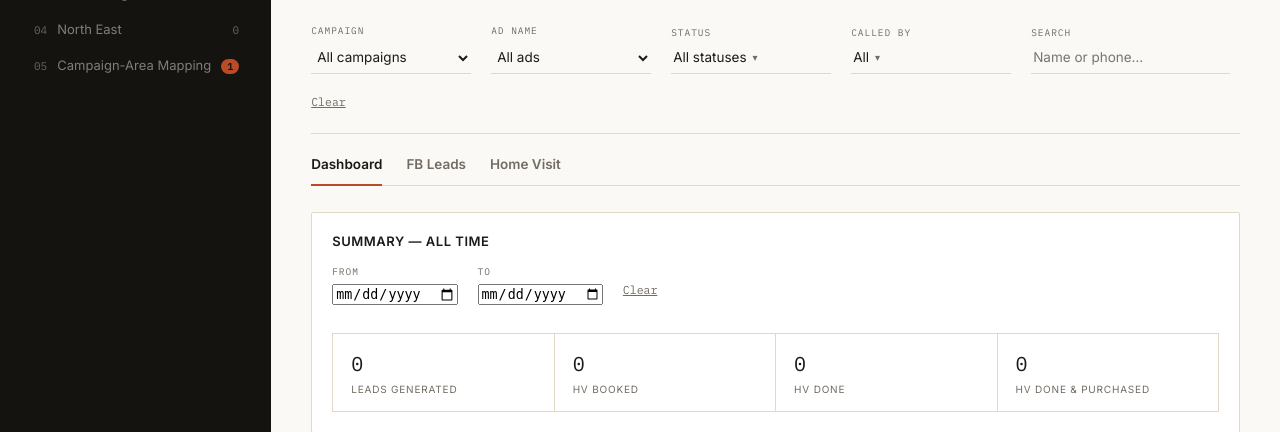
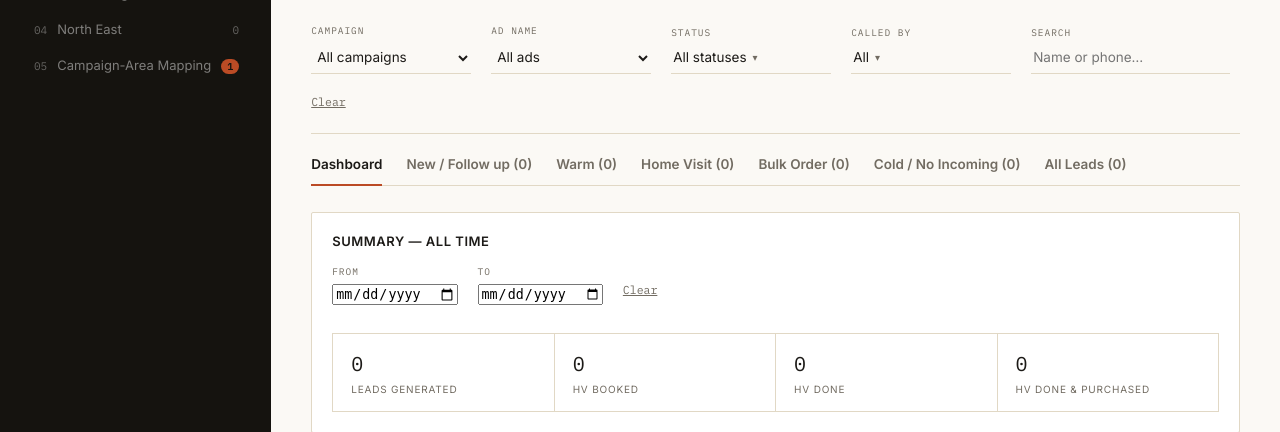
Before and after one commit to Kozynap/Facebook-Lead-Management, a Flask app: page / in a window 1280 px wide. Shown: the part 207-639 px from the top of the page. Run offline with Flask 3, Linux system fonts and the light colour scheme; tables that the repository leaves empty hold one stand-in row (values such as "Sample post").

Commit message:
Split leads into status-based tabs
Tabs: New / Follow up, Warm, Home Visit (Booked/Done/Done and Paid),
Bulk Order, Cold / No Incoming, plus All Leads. A lead belongs to the
tab of its primary status and moves the instant its status changes
(single edit or bulk). Tab labels show live counts; Download Excel
exports the current tab's statuses.

Co-Authored-By: Claude Sonnet 5.5 <noreply@anthropic.com>

```diff
--- a/static/js/app.js
+++ b/static/js/app.js
@@ -221,7 +221,8 @@
     // Home Visit tab's membership is driven by status (must be one of the
     // 3 HV pipeline stages) and has its own local status filter for that -
     // the global Status filter would otherwise always show zero results.
-    el("#statusFilterField").classList.toggle("hidden", state.selectedSubTab === "homevisit");
+    // Same for the status-based tabs: their statuses are fixed by the tab.
+    el("#statusFilterField").classList.toggle("hidden", state.selectedSubTab in STATUS_TABS);
 
     const monthSel = el("#monthFilter");
     const currentMonth = state.selectedMonth;
@@ -372,9 +373,28 @@
     });
   }
 
+  // Status-based tabs. A lead lives in exactly one of them, decided by its
+  // primaryStatus() - so the moment its status changes it moves tabs.
+  // (The Home Visit tab keeps its own richer layout, see renderHomeVisitTab.)
+  const STATUS_TABS = {
+    new: { title: "New / Follow up", statuses: ["New", "Follow up"] },
+    warm: { title: "Warm", statuses: ["Warm"] },
+    homevisit: { title: "Home Visit", statuses: HV_PIPELINE_STATUSES },
+    bulk: { title: "Bulk Order", statuses: ["Bulk Order"] },
+    cold: { title: "Cold / No Incoming", statuses: ["Cold", "No Incoming"] },
+  };
+
+  const inStatusTab = (lead, tabKey) => STATUS_TABS[tabKey].statuses.includes(primaryStatus(lead));
+
   function renderSubTabBar() {
+    const areaLeads = state.selectedNav ? leadsForArea() : [];
     document.querySelectorAll("#subTabs .tab-btn").forEach((btn) => {
       btn.classList.toggle("active", btn.dataset.subtab === state.selectedSubTab);
+      const key = btn.dataset.subtab;
+      if (btn.dataset.label && key !== "dashboard") {
+        const n = STATUS_TABS[key] ? areaLeads.filter((l) => inStatusTab(l, key)).length : areaLeads.length;
+        btn.textContent = `${btn.dataset.label} (${n})`;
+      }
     });
   }
 
@@ -382,6 +402,8 @@
     document.querySelectorAll("#subTabs .tab-btn").forEach((btn) => {
       btn.addEventListener("click", () => {
         state.selectedSubTab = btn.dataset.subtab;
+        state.trackingTablePage = 1;
+        state.hvTablePage = 1;
         renderSubTabBar();
         renderFilters();
         renderContent();
@@ -391,13 +413,16 @@
 
   // ---------- Content ----------
 
-  function leadsForView() {
+  // tabKey: a STATUS_TABS key to restrict to that tab's statuses, or null
+  // for the All Leads tab (which honours the top Status filter instead).
+  function leadsForView(tabKey = null) {
     return state.leads.filter((l) => {
       if (l.area !== state.selectedNav) return false;
+      if (tabKey && !inStatusTab(l, tabKey)) return false;
       if (state.selectedMonth !== "all" && l.created_month !== state.selectedMonth) return false;
       if (state.selectedCampaign !== "all" && l.campaign_name !== state.selectedCampaign) return false;
       if (state.selectedAdName !== "all" && l.ad_name !== state.selectedAdName) return false;
-      if (state.selectedStatuses.length && !hasAnyStatus(l, state.selectedStatuses)) return false;
+      if (!tabKey && state.selectedStatuses.length && !hasAnyStatus(l, state.selectedStatuses)) return false;
       if (state.selectedSalesPersons.length && !state.selectedSalesPersons.includes(l.sales_person || "")) return false;
       if (!leadMatchesSearch(l, state.searchQuery)) return false;
       return true;
@@ -414,7 +439,7 @@
   function leadsForHomeVisit() {
     return state.leads.filter((l) => {
       if (l.area !== state.selectedNav) return false;
-      if (!hasAnyStatus(l, HV_PIPELINE_STATUSES)) return false;
+      if (!inStatusTab(l, "homevisit")) return false;
       if (state.selectedMonth !== "all" && l.created_month !== state.selectedMonth) return false;
       if (state.selectedCampaign !== "all" && l.campaign_name !== state.selectedCampaign) return false;
       if (state.selectedAdName !== "all" && l.ad_name !== state.selectedAdName) return false;
@@ -427,6 +452,7 @@
   function renderContent() {
     const content = el("#content");
     content.querySelectorAll(".panel").forEach((n) => n.remove());
+    renderSubTabBar(); // keeps the per-tab counts in step with status changes
 
     if (state.selectedNav === NAV_MAPPING) {
       el("#emptyState").classList.add("hidden");
@@ -450,10 +476,11 @@
       return;
     }
 
-    if (state.selectedSubTab === "tracking") {
-      const filtered = leadsForView();
+    if (state.selectedSubTab === "tracking" || state.selectedSubTab in STATUS_TABS && state.selectedSubTab !== "homevisit") {
+      const tabKey = state.selectedSubTab === "tracking" ? null : state.selectedSubTab;
+      const filtered = leadsForView(tabKey);
       el("#kpiLeadsInView").textContent = filtered.length;
-      renderClientTracking(filtered);
+      renderClientTracking(filtered, tabKey);
     } else {
       const hvLeads = leadsForHomeVisit();
       el("#kpiLeadsInView").textContent = hvLeads.length;
@@ -749,14 +776,15 @@
 
   // ---------- FB Leads sub-tab ----------
 
-  function renderClientTracking(leads) {
+  function renderClientTracking(leads, tabKey = null) {
     const content = el("#content");
 
-    const downloadBtn = create("button", { class: "btn btn-outline", onclick: openDownloadModal }, [text("Download Excel")]);
+    const exportStatuses = tabKey ? STATUS_TABS[tabKey].statuses : state.selectedStatuses;
+    const downloadBtn = create("button", { class: "btn btn-outline", onclick: () => openDownloadModal(exportStatuses) }, [text("Download Excel")]);
 
     const panel = create("div", { class: "panel" }, [
       create("div", { class: "panel-header-row" }, [
-        create("h3", {}, [text("FB Leads")]),
+        create("h3", {}, [text(tabKey ? STATUS_TABS[tabKey].title : "All Leads")]),
         downloadBtn,
       ]),
       buildTrackingTable(leads),
@@ -903,7 +931,7 @@
     URL.revokeObjectURL(url);
   }
 
-  function openDownloadModal() {
+  function openDownloadModal(statuses) {
     openCodeModal({
       title: "Enter Download Code",
       hint: "Downloading exports every client's full contact details to Excel - enter the download code to continue.",
@@ -916,7 +944,7 @@
             area: state.selectedNav || "",
             month: state.selectedMonth,
             campaign: state.selectedCampaign === "all" ? "" : state.selectedCampaign,
-            status: state.selectedStatuses,
+            status: statuses,
           }),
         });
         await downloadFileFromResponse(res, "fb-leads.xlsx");
@@ -1309,7 +1337,8 @@
         if (checked) selectedIds.add(id); else selectedIds.delete(id);
         renderContent();
       });
-      const statusCell = buildStatusSelectCell(l, null);
+      // Re-render on save so the lead moves straight to its new status tab.
+      const statusCell = buildStatusSelectCell(l, () => renderContent());
       const attemptsCell = buildAttemptsCell(l);
 
       const remarksInput = create("input", { type: "text", class: "remarks-input", value: l.remarks || "", placeholder: "Add a remark…" });
@@ -1381,7 +1410,7 @@
   // ---------- Home Visit sub-tab ----------
 
   function computeHomeVisitKPIs(areaLeads) {
-    const booked = areaLeads.filter((l) => hasStatus(l, "Home Visit Booked") && l.home_visit_date);
+    const booked = areaLeads.filter((l) => primaryStatus(l) === "Home Visit Booked" && l.home_visit_date);
     const today = new Date();
     const todayStr = toDateOnly(today);
     const tomorrow = new Date(today);
@@ -1641,9 +1670,8 @@
 
     const statusCounts = new Map(HV_PIPELINE_STATUSES.map((s) => [s, 0]));
     areaLeads.forEach((l) => {
-      statusList(l).forEach((s) => {
-        if (statusCounts.has(s)) statusCounts.set(s, statusCounts.get(s) + 1);
-      });
+      const s = primaryStatus(l);
+      if (statusCounts.has(s)) statusCounts.set(s, statusCounts.get(s) + 1);
     });
     const statusKpiPanel = create("div", { class: "panel" }, [
       create("h3", {}, [text("Home Visit Status Breakdown")]),
@@ -1653,7 +1681,7 @@
     ]);
     content.appendChild(statusKpiPanel);
 
-    const hvFiltered = leads.filter((l) => state.hvStatusFilter === "all" || hasStatus(l, state.hvStatusFilter));
+    const hvFiltered = leads.filter((l) => state.hvStatusFilter === "all" || primaryStatus(l) === state.hvStatusFilter);
 
     const tablePanel = create("div", { class: "panel" }, [
       create("div", { class: "hv-filter-row" }, [buildHVStatusFilterField()]),
@@ -1662,7 +1690,7 @@
     ]);
     content.appendChild(tablePanel);
 
-    const calendarLeads = areaLeads.filter((l) => l.home_visit_date && hasAnyStatus(l, HV_PIPELINE_STATUSES) && (state.hvStatusFilter === "all" || hasStatus(l, state.hvStatusFilter)));
+    const calendarLeads = areaLeads.filter((l) => l.home_visit_date && inStatusTab(l, "homevisit") && (state.hvStatusFilter === "all" || primaryStatus(l) === state.hvStatusFilter));
     const calendarPanel = create("div", { class: "panel" }, [
       create("h3", {}, [text("Home Visit Calendar")]),
       buildCalendar(calendarLeads),
--- a/templates/index.html
+++ b/templates/index.html
@@ -105,8 +105,12 @@
 
     <nav class="tabs" id="subTabs">
       <button class="tab-btn active" data-subtab="dashboard">Dashboard</button>
-      <button class="tab-btn" data-subtab="tracking">FB Leads</button>
-      <button class="tab-btn" data-subtab="homevisit">Home Visit</button>
+      <button class="tab-btn" data-subtab="new" data-label="New / Follow up">New / Follow up</button>
+      <button class="tab-btn" data-subtab="warm" data-label="Warm">Warm</button>
+      <button class="tab-btn" data-subtab="homevisit" data-label="Home Visit">Home Visit</button>
+      <button class="tab-btn" data-subtab="bulk" data-label="Bulk Order">Bulk Order</button>
+      <button class="tab-btn" data-subtab="cold" data-label="Cold / No Incoming">Cold / No Incoming</button>
+      <button class="tab-btn" data-subtab="tracking" data-label="All Leads">All Leads</button>
     </nav>
 
     <div id="content" class="content">
```
